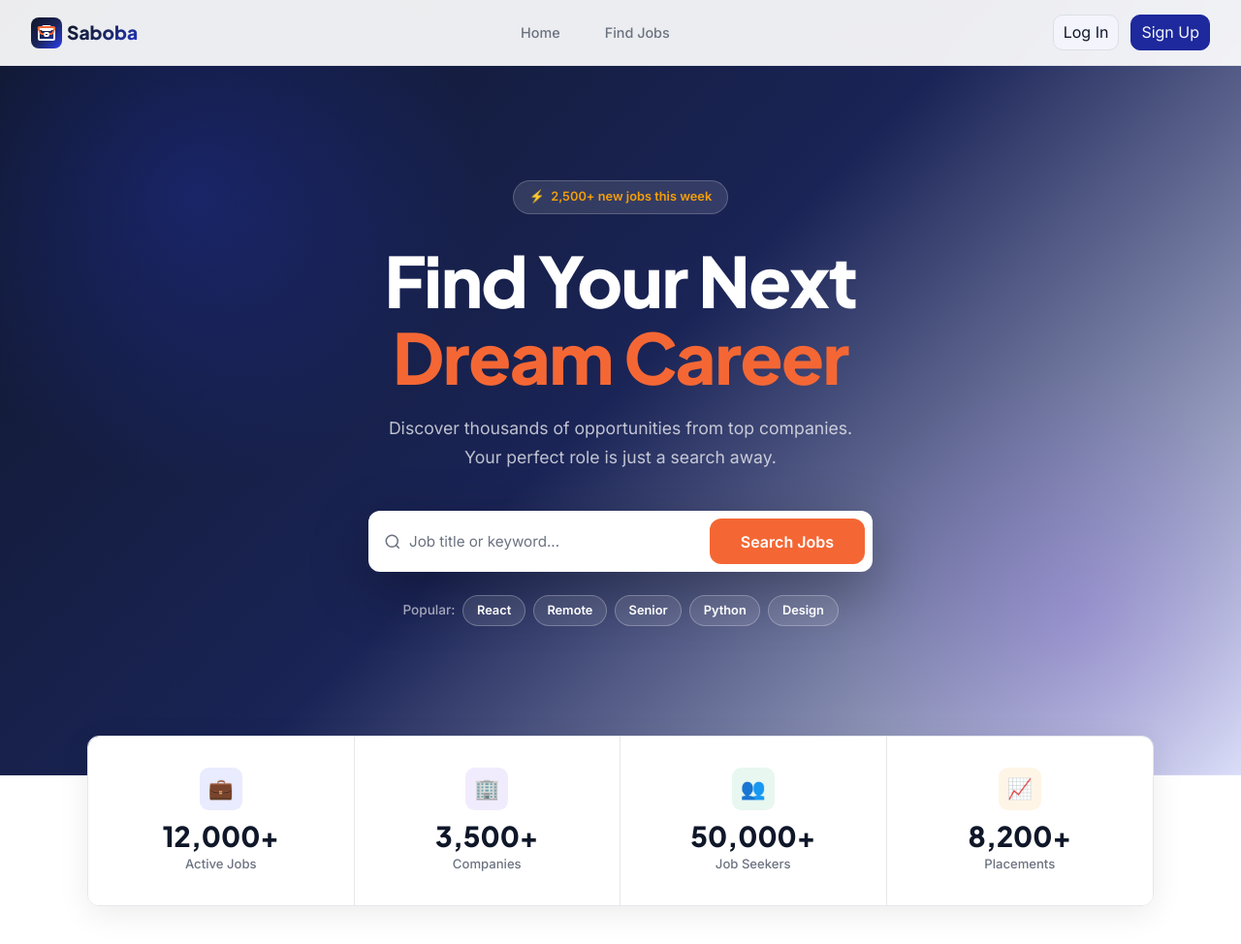
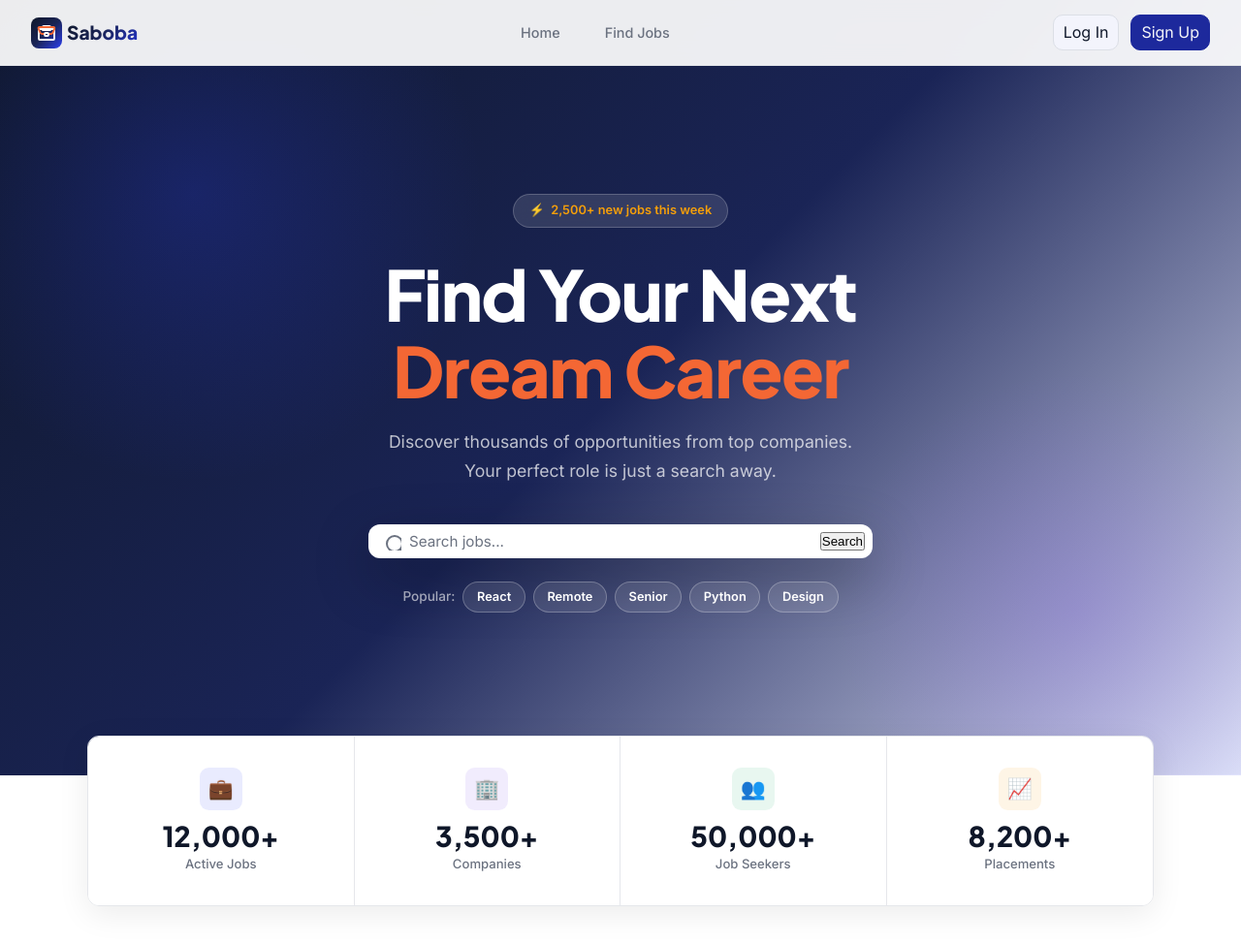
Before and after one commit to naglaamohamed1486-droid/A5er-saboba-isa, a Django app: page / in a window 1280 px wide. Shown: the top 974 px of the page at 97% size. Run offline with Django 5.2, Linux system fonts and the light colour scheme.

Commit message:
search elhome

```diff
--- a/templates/pages/index.html
+++ b/templates/pages/index.html
@@ -72,29 +72,20 @@
       </p>
 
       <!-- Search Form -->
-      <form class="hero__search anim-fade-up anim-delay-3" id="heroSearchForm">
+      <form class="hero__search" method="GET" action="{% url 'search' %}">
 
-        <div class="hero__search-field">
-          <!-- Search icon -->
-          <svg width="18" height="18" fill="none" stroke="currentColor" stroke-width="2" viewBox="0 0 24 24">
-            <circle cx="11" cy="11" r="8"/><path d="m21 21-4.35-4.35"/>
-          </svg>
-          <input id="searchQuery" type="text" placeholder="Job title or keyword..." autocomplete="off" />
-        </div>
+  <div class="hero__search-field">
+    <svg width="18" height="18" fill="none" stroke="currentColor" stroke-width="2">
+      <circle cx="11" cy="11" r="8"/>
+      <path d="m21 21-4.35-4.35"/>
+    </svg>
 
-        <!-- <div class="hero__search-divider"></div> -->
+    <input name="q" type="text" placeholder="Search jobs..." />
+  </div>
 
-        <!-- <div class="hero__search-field">  -->
-          <!-- Location icon -->
-          <!-- <svg width="18" height="18" fill="none" stroke="currentColor" stroke-width="2" viewBox="0 0 24 24">
-            <path d="M12 2C8.13 2 5 5.13 5 9c0 5.25 7 13 7 13s7-7.75 7-13c0-3.87-3.13-7-7-7Z"/>
-            <circle cx="12" cy="9" r="2.5"/>
-          </svg>
-          <input id="searchLocation" type="text" placeholder="Location..." autocomplete="off" />
-        </div> -->
+  <button type="submit">Search</button>
 
-        <button type="submit" class="btn btn--accent btn--lg">Search Jobs</button>
-      </form>
+</form>
 
       <!-- Popular tags -->
       <div class="hero__popular anim-fade-up anim-delay-4">
```
